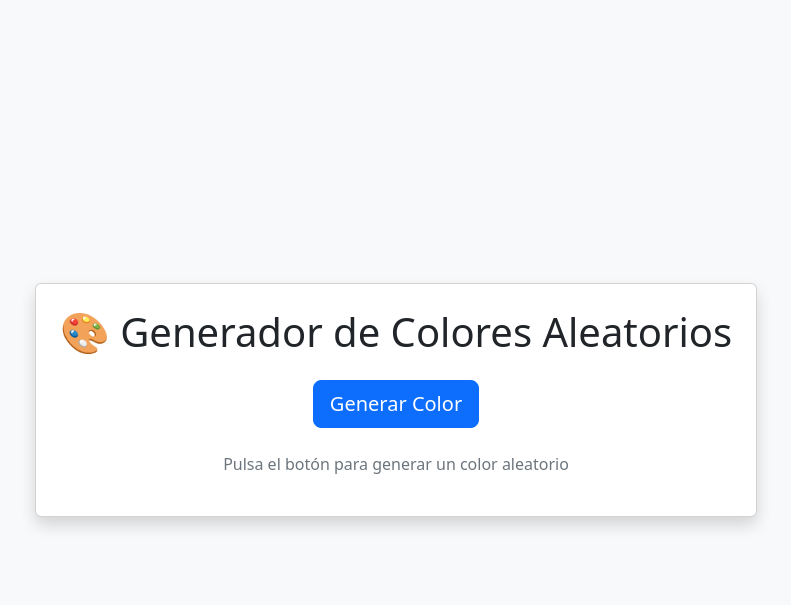
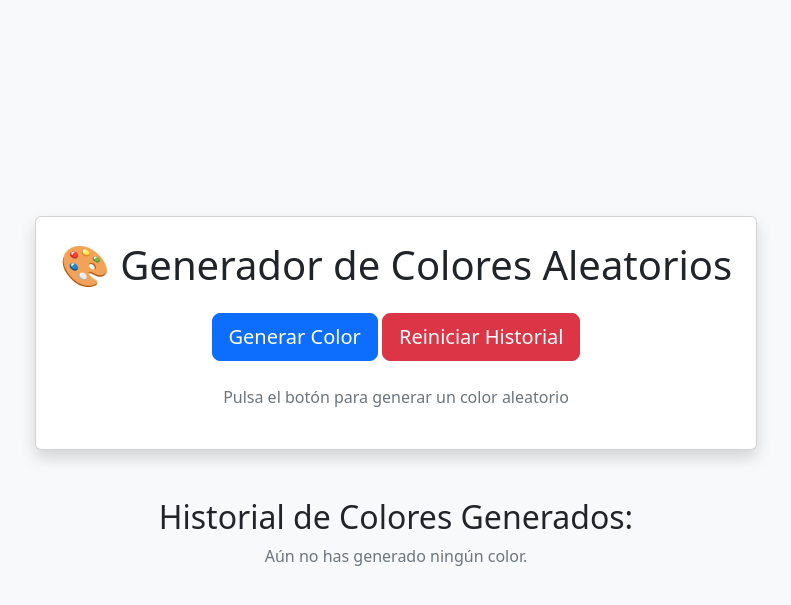
Before and after one commit to AngelRagel05/2DAW, a PHP site: page /color.php in a window 1280 px wide. Shown: the top 605 px of the page, without its empty margins (244-1035 px from the left). Run offline with PHP 8.4, Linux system fonts and the light colour scheme; some libraries are stand-ins or nearby versions.

Commit message:
Añado historial de colores

```diff
--- a/Mezcla/bateriaEjercicios_01/parte1/color.php
+++ b/Mezcla/bateriaEjercicios_01/parte1/color.php
@@ -1,4 +1,11 @@
 <?php
+
+session_start();
+
+if (!isset($_SESSION['historial'])) {
+    $_SESSION['historial'] = [];
+}
+
 $color = "";
 if (isset($_GET['generar'])) {
     $r = rand(0, 255);
@@ -6,6 +13,18 @@ if (isset($_GET['generar'])) {
     $b = rand(0, 255);
 
     $color = "rgb($r, $g, $b)";
+
+    // Guardar este color en el historial
+    $_SESSION['historial'][] = $color;
+
+    if (count($_SESSION['historial']) > 5) {
+        array_shift($_SESSION['historial']); // elimina el primer elemento
+    }
+}
+
+// Reiniciar historial
+if (isset($_GET['reiniciar'])) {
+    $_SESSION['historial'] = [];
 }
 ?>
 
@@ -30,6 +49,10 @@ if (isset($_GET['generar'])) {
             <button class="btn btn-primary btn-lg mb-4" type="submit" name="generar">
                 Generar Color
             </button>
+
+            <button class="btn btn-danger btn-lg mb-4" name="reiniciar" type="submit">
+                Reiniciar Historial
+            </button>
         </form>
 
         <!-- Mostrar color -->
@@ -41,6 +64,20 @@ if (isset($_GET['generar'])) {
         <?php endif; ?>
     </div>
 
+    <div class="text-center">
+        <h2 class="mt-5">Historial de Colores Generados:</h2>
+        <?php
+        // Si hay colores en la sesión, los mostramos
+        if (!empty($_SESSION['historial'])) {
+            foreach (array_reverse($_SESSION['historial']) as $valor) {
+                echo "<div class='d-inline-block m-2' style='width:50px; height:50px; background-color: $valor;' title='$valor'></div>";
+            }
+        } else {
+            // Si todavía no hay colores generados
+            echo "<p class='text-secondary'>Aún no has generado ningún color.</p>";
+        }
+        ?>
+    </div>
 </body>
 
 </html>
```
